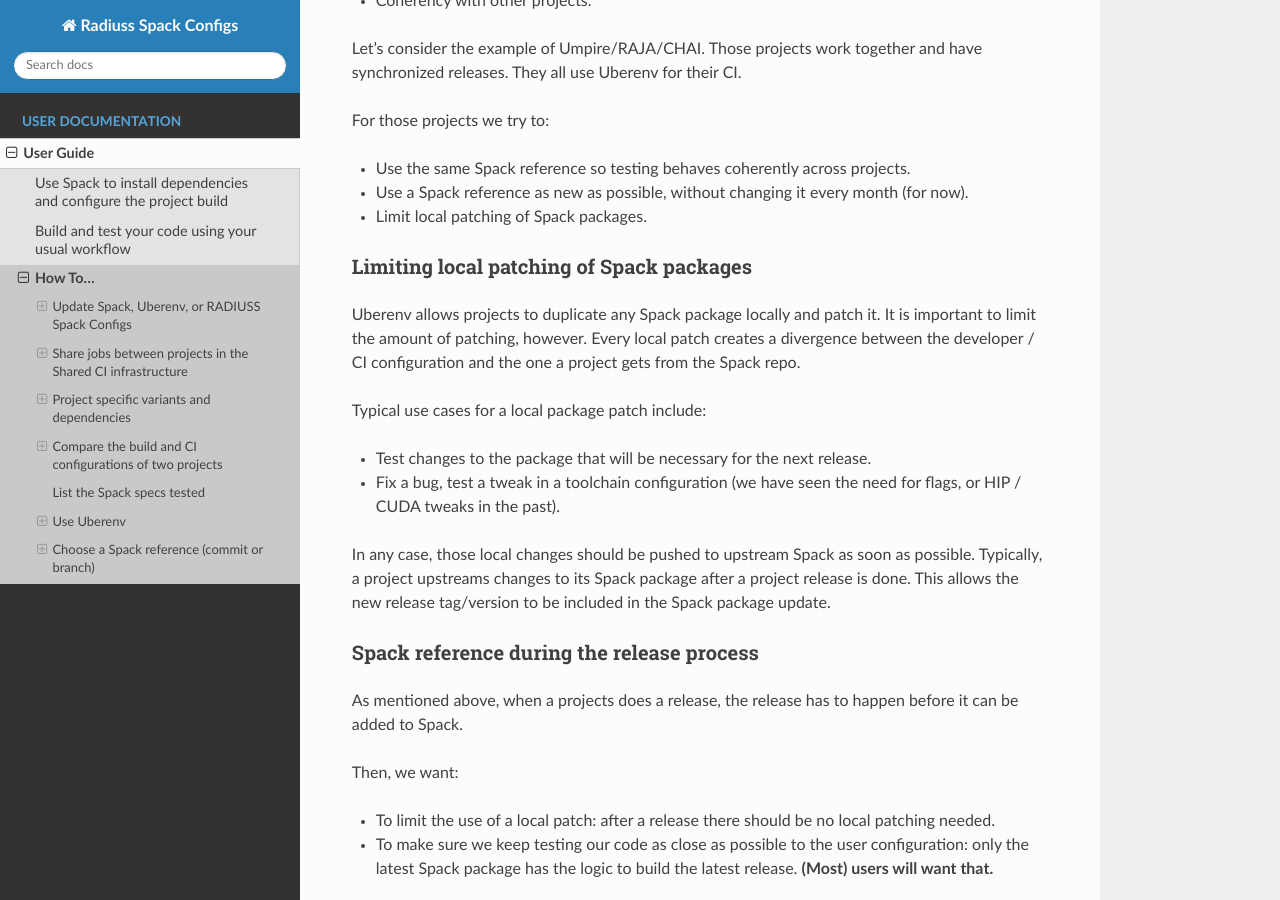
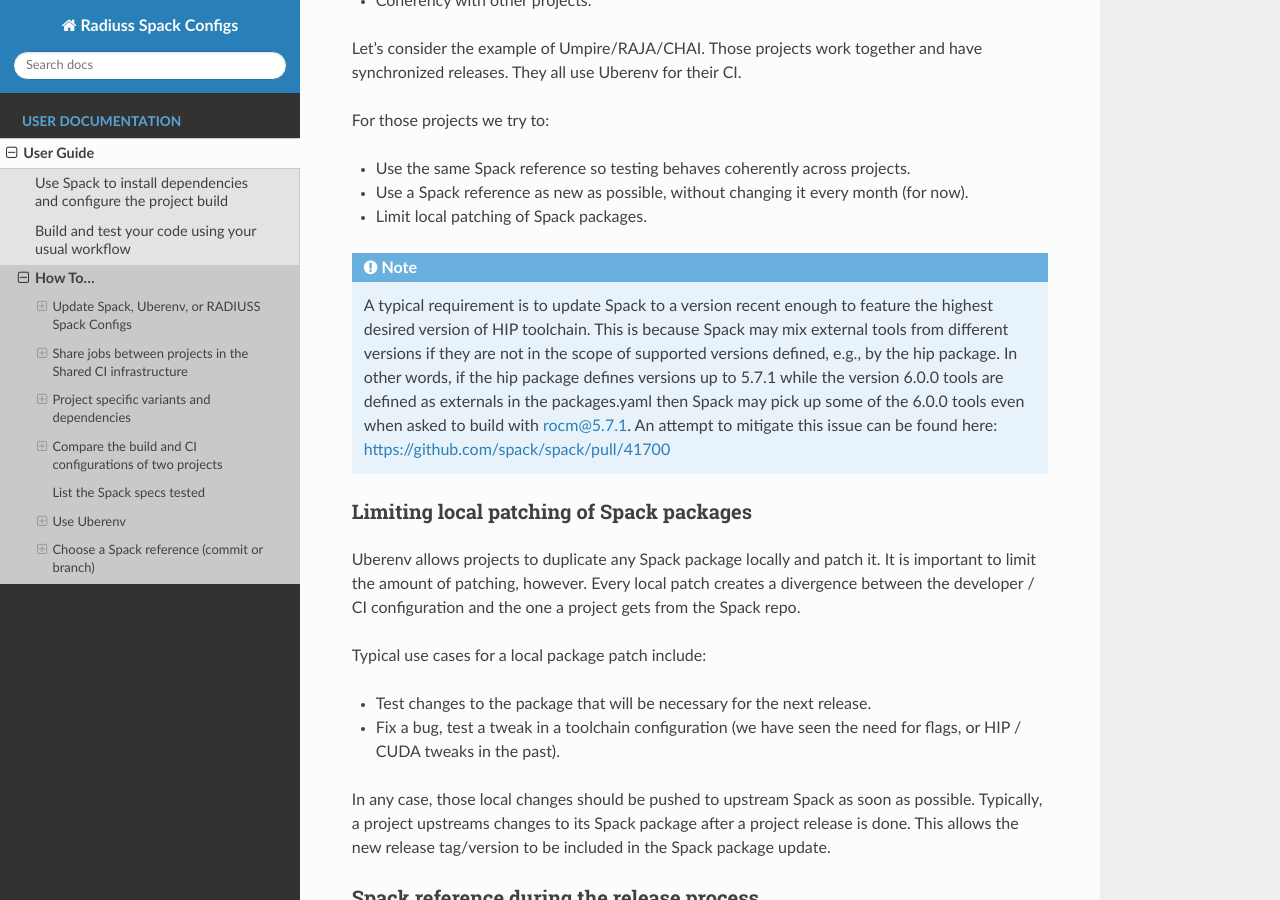
Before and after one commit to LLNL/radiuss-spack-configs, a Sphinx documentation site: the page built from docs/sphinx/user_guide/how_to.rst, in a window 1280 px wide and 900 px high, scrolled down 7550 px. Built offline with Sphinx 7.4.7 and the Read the Docs theme 2.0.0, drawn with Linux system fonts in a browser that asks for light colours.

Commit message:
Explain reasons to update Spack with rocm/hip toolchain

```diff
--- a/docs/sphinx/user_guide/how_to.rst
+++ b/docs/sphinx/user_guide/how_to.rst
@@ -374,6 +374,18 @@ For those projects we try to:
 
 * Limit local patching of Spack packages.
 
+.. note::
+  A typical requirement is to update Spack to a version recent enough to
+  feature the highest desired version of HIP toolchain. This is because Spack
+  may mix external tools from different versions if they are not in the scope
+  of supported versions defined, e.g., by the hip package. In other words, if
+  the hip package defines versions up to 5.7.1 while the version 6.0.0 tools
+  are defined as externals in the packages.yaml then Spack may pick up some of
+  the 6.0.0 tools even when asked to build with rocm@5.7.1. An attempt to
+  mitigate this issue can be found here:
+  https://github.com/spack/spack/pull/41700
+
+
 Limiting local patching of Spack packages
 =========================================
 
```
